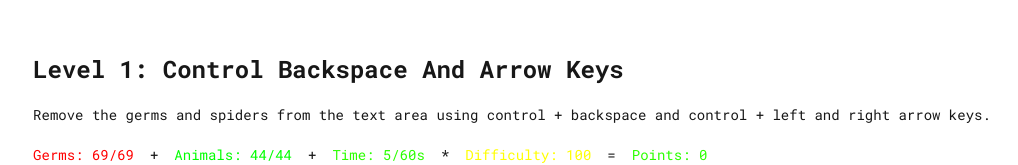
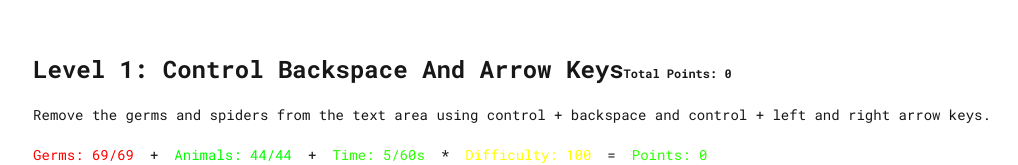
Before and after one commit to AtteBox/text-edit-practice, a Next.js app: page / in a window 1280 px wide. Shown: the part 111-276 px from the top of the page, without its empty margins (128-1146 px from the left). Built offline with nearby package versions, Linux system fonts and the light colour scheme.

Commit message:
floor for time points

```diff
--- a/src/app/page.tsx
+++ b/src/app/page.tsx
@@ -1,6 +1,6 @@
 "use client";
 
-import { KeyboardEvent, use, useCallback, useEffect, useRef, useState } from "react";
+import { KeyboardEvent, useCallback, useEffect, useRef, useState } from "react";
 
 function isMac() {
   return navigator.platform.toUpperCase().indexOf("MAC") >= 0;
@@ -93,9 +93,13 @@ function calcPoints(gameState: ILevelState, level: ILevel) {
   const content = level.startContent.join("");
   const germRatio = 1 - (gameState.germs ?? 0) / getGermCount(content);
   const animalRatio = -(1 - (gameState.animals ?? 0) / getAnimalCount(content));
-  const timeRatio = -(gameState.elapsedTime / 1000) / level.targetTimeSeconds;
+  const timeRatio = -Math.max((gameState.elapsedTime / 1000) / level.targetTimeSeconds, 0);
   console.log('calcPoints', {germRatio, animalRatio, timeRatio, pointCoefficient: level.pointCoefficient});
   return Math.max(Math.floor((germRatio + animalRatio + timeRatio) * level.pointCoefficient), 0);
+}
+
+function calcTotalPoints(gameState: IGameState, currentLevel: ILevel) {
+  return gameState.previousLevels.reduce((acc, levelState) => acc + calcPoints(levelState, levels[gameState.currentLevel - 2]), 0) + calcPoints(gameState, currentLevel);
 }
 
 type ILevel = {
@@ -282,12 +286,13 @@ type ILevelState = {
 
 type IGameState = {
   currentLevel: number;
+  previousLevels: ILevelState[];
 } & ILevelState;
 
 
 export default function Home() {
   const textAreaRef = useRef<HTMLTextAreaElement>(null);
-  const [gameState, setGameState] = useState<IGameState>({ currentLevel: 1, startTime: 0, elapsedTime: 0 });
+  const [gameState, setGameState] = useState<IGameState>({ currentLevel: 1, startTime: 0, elapsedTime: 0, previousLevels: [] });
   const level = levels[gameState.currentLevel - 1];
   const totalGerms = getGermCount(level.startContent.join(""));
   const totalAnimals = getAnimalCount(level.startContent.join(""));
@@ -380,6 +385,12 @@ export default function Home() {
                   setGameState((state) => ({
                     ...state,
                     currentLevel: state.currentLevel + 1,
+                    previousLevels: [...state.previousLevels, {
+                      germs: state.germs,
+                      animals: state.animals,
+                      startTime: state.startTime,
+                      elapsedTime: state.elapsedTime
+                    }],
                   }));
                 }}
                 className="p-2 bg-blue-500 text-white rounded-lg"
@@ -391,7 +402,7 @@ export default function Home() {
         )}
         {!showLevelFinishedAnimation && (
           <>
-            <h1 className="text-2xl font-bold">{level.title}</h1>
+            <h1 className="text-2xl font-bold">{level.title}<span className="text-xs">Total Points: {calcTotalPoints(gameState, level)}</span></h1>
             <p className="text-sm">{level.description}</p>
             <div className="flex gap-4">
               <p
```
